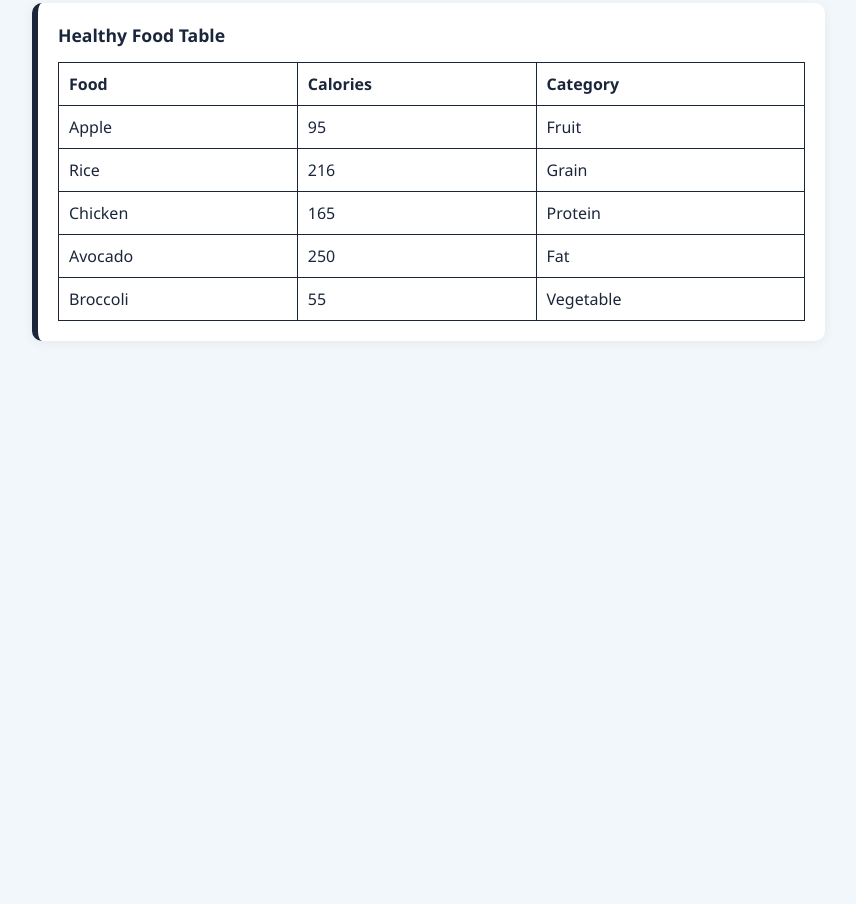
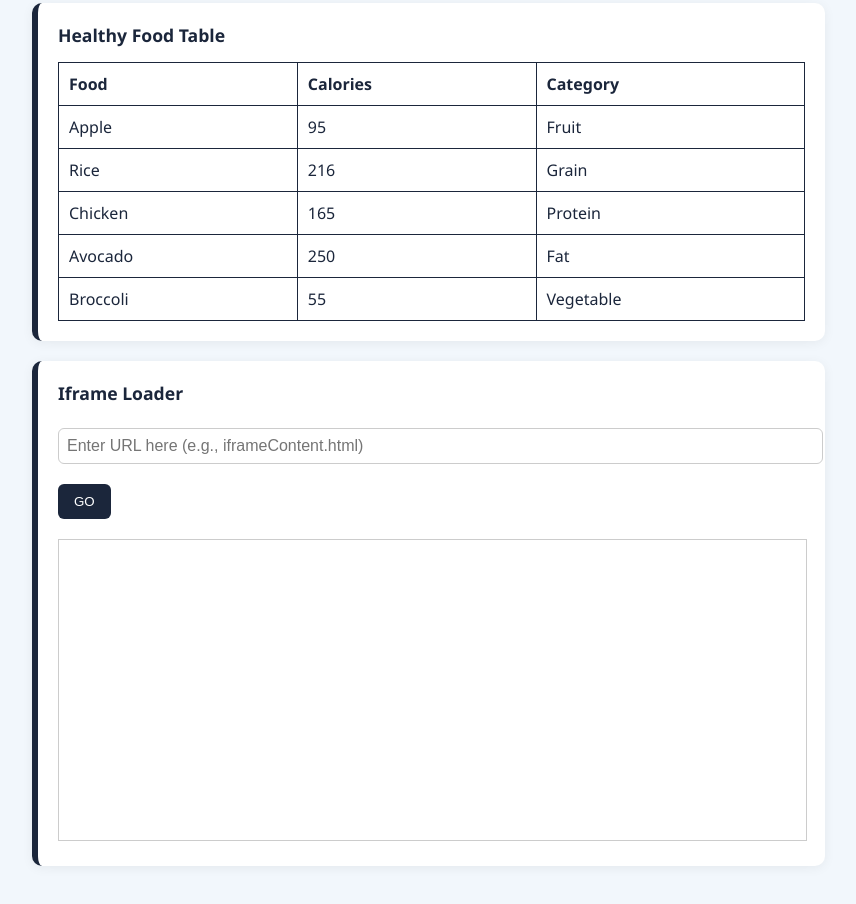
Before and after one commit to yanalanova/TestWebPage, a plain HTML site: page index.html in a window 1280 px wide. Shown: the part 1238-2142 px from the top of the page, without its empty margins (8-864 px from the left). Before the commit the page ends 1619 px from the top, so only its background shows below. Drawn offline with Linux system fonts and the light colour scheme.

Commit message:
Fix iframe

```diff
--- a/index.html
+++ b/index.html
@@ -224,6 +224,14 @@
             </table>
         </div>
 
+        <!-- ВСТАВЛЕНО: iframe loader -->
+        <div class="block" style="grid-column: span 2;">
+            <h2>Iframe Loader</h2>
+            <input type="text" id="urlInput" placeholder="Enter URL here (e.g., iframeContent.html)">
+            <button onclick="loadURL()">GO</button>
+            <iframe name="FRAME_CHILD" id="FRAME_CHILD" width="100%" height="300px" style="margin-top: 10px; border: 1px solid #ccc;"></iframe>
+        </div>
+
     </div>
 
     <script>
@@ -245,6 +253,11 @@
             const el = document.getElementById("toggleTarget");
             el.classList.toggle("hidden");
         }
+
+        function loadURL() {
+            const url = document.getElementById("urlInput").value.trim();
+            document.getElementById("FRAME_CHILD").src = url;
+        }
     </script>
 
 </body>
```
